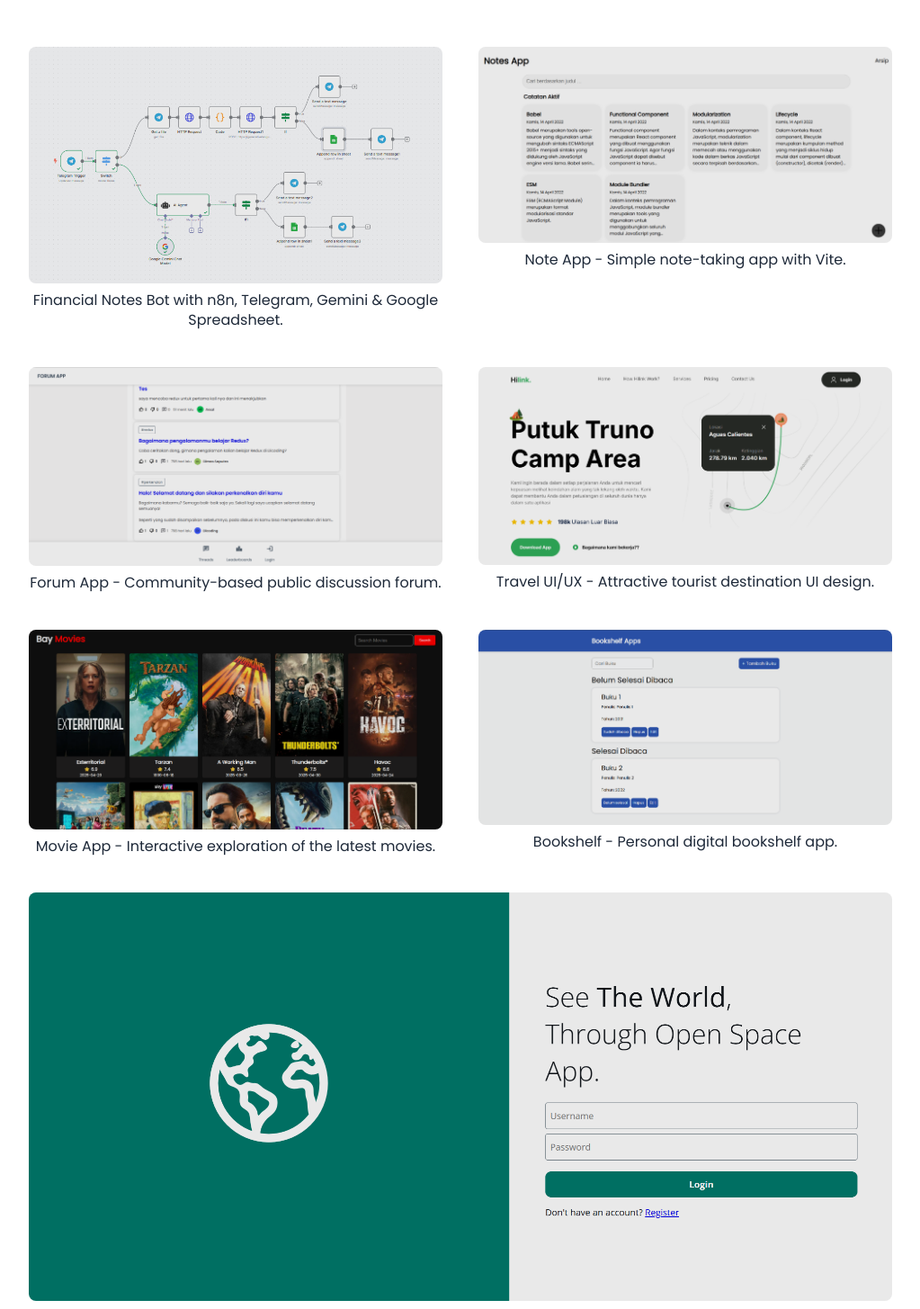
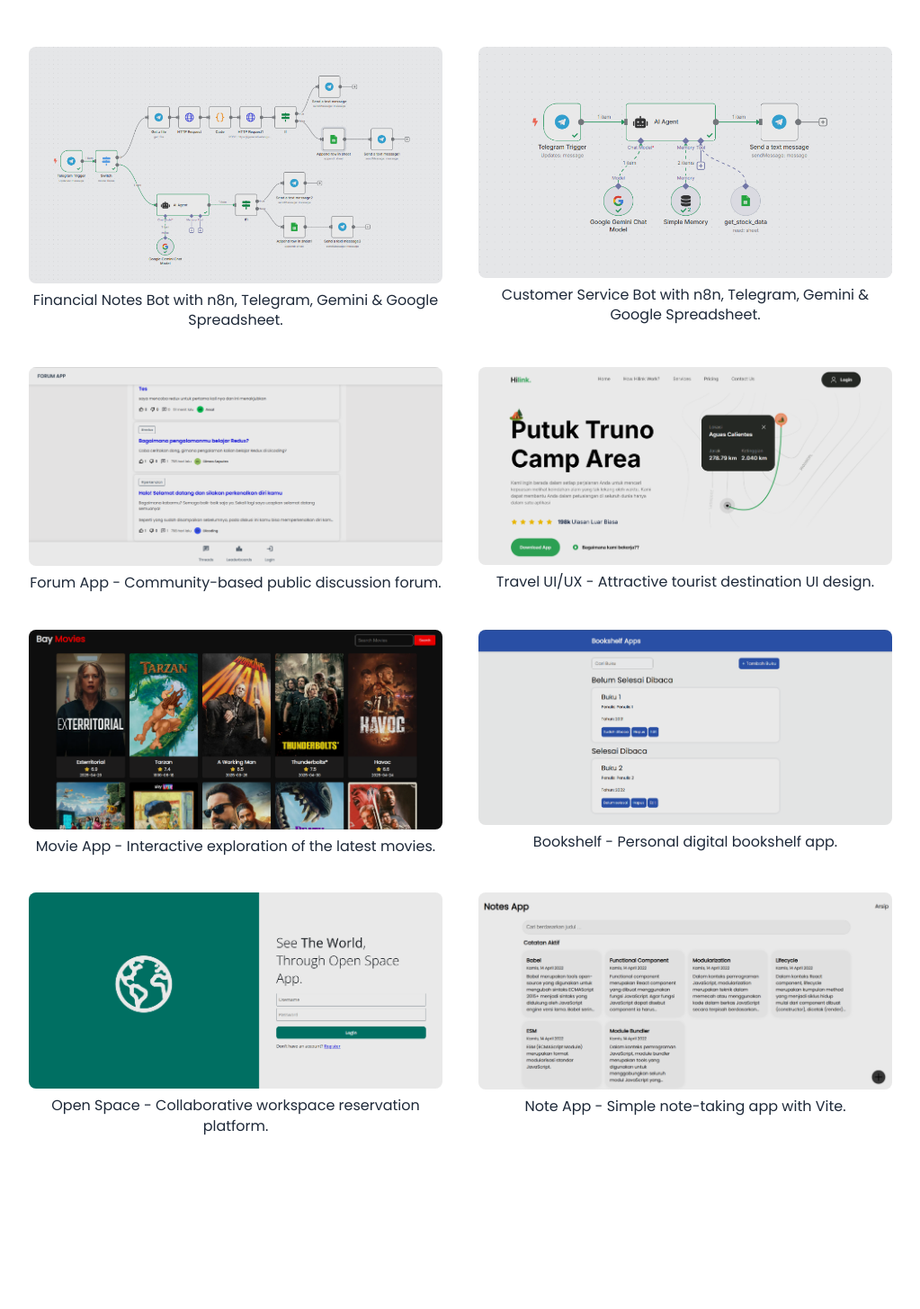
Before and after one commit to bayuaji000/my_portofolio, a Next.js app: page / in a window 1280 px wide. Shown: the part 1356-2811 px from the top of the page at 90% size, without its empty margins (128-1151 px from the left). After the commit the page ends 2700 px from the top, so only its background shows below. Built offline with nearby package versions, Linux system fonts and the light colour scheme.

Commit message:
update project2

```diff
--- a/app/page.js
+++ b/app/page.js
@@ -7,6 +7,7 @@ import web4 from "./image/proyek4.png";
 import web5 from "./image/proyek5.png";
 import web6 from "./image/proyek6.png";
 import web7 from "./image/proyek7.png";
+import web8 from "./image/proyek8.png";
 
 
 
@@ -24,13 +25,13 @@ const logos = [
 const projects = [
   {
     src: web1,
-    link: "",
+    link: "image/proyek1.png",
     description: "Financial Notes Bot with n8n, Telegram, Gemini & Google Spreadsheet."
   },
   {
     src: web2,
-    link: "https://note-app-vite.vercel.app/",
-    description: "Note App - Simple note-taking app with Vite."
+    link: "image/proyek2.png",
+    description: "Customer Service Bot with n8n, Telegram, Gemini & Google Spreadsheet."
   },
   {
     src: web3,
@@ -57,6 +58,11 @@ const projects = [
     link: "https://open-space-app-azure.vercel.app/",
     description: "Open Space - Collaborative workspace reservation platform."
   },
+  {
+    src: web8,
+    link: "https://note-app-vite.vercel.app/",
+    description: "Note App - Simple note-taking app with Vite."
+  }
 ];
 
 export default function Home() {
```
Also changed, not shown: app/image/proyek2.png, app/image/proyek8.png (added).
